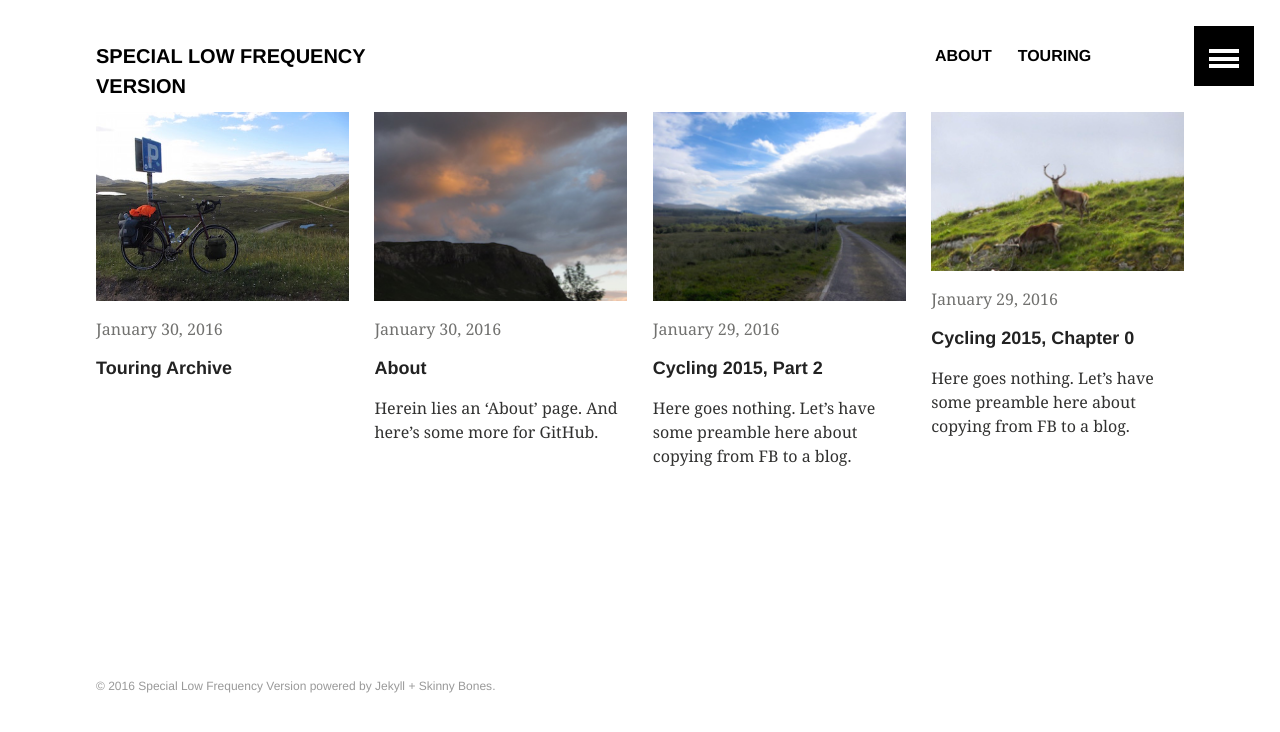
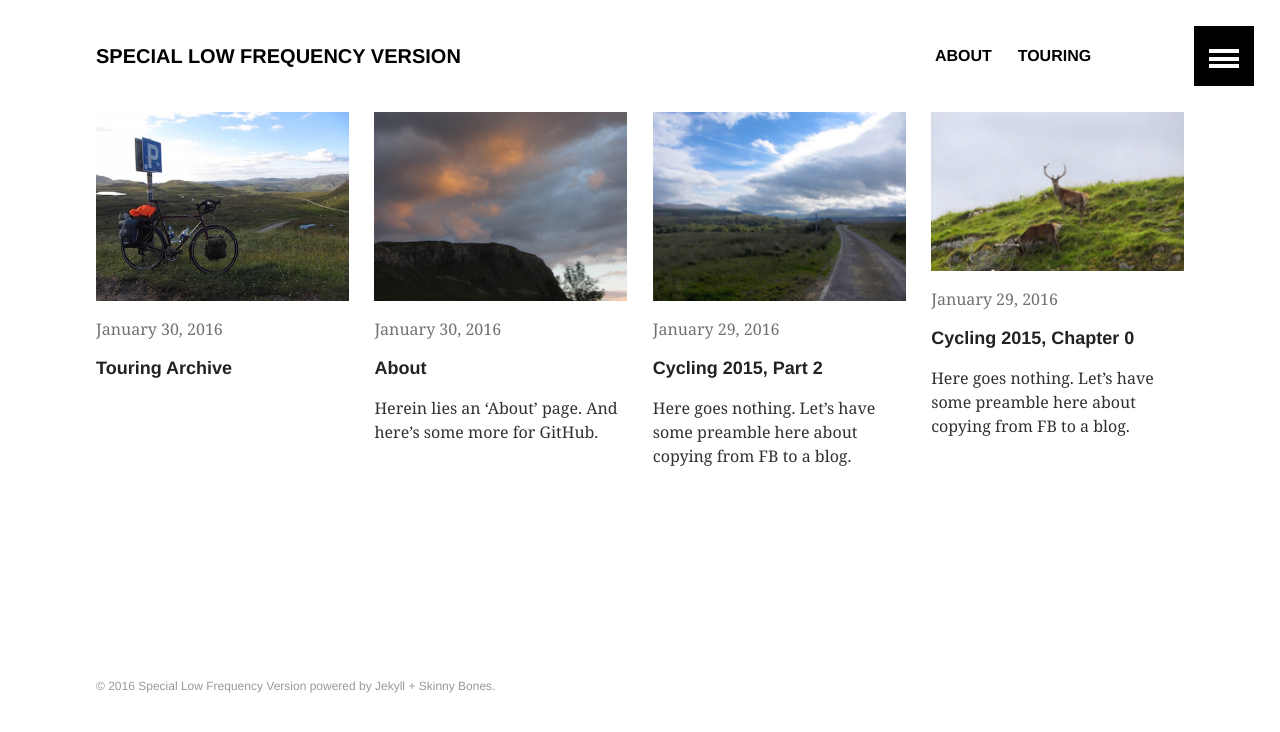
Before and after one commit to ArthurStart/git-blog, a Jekyll site: the page built from index.md, in a window 1280 px wide. Shown: the top 732 px of the page. Built offline with Jekyll 4.4.1, drawn with Linux system fonts in a browser that asks for light colours.

Commit message:
Altered header sass to allow space for new title without wrapping

```diff
--- a/_includes/header.html
+++ b/_includes/header.html
@@ -1,5 +1,5 @@
 <header id="masthead">
-  <div class="inner-wrap">
+   <div class="inner-wrap">
     <a href="{{ site.url }}/" class="site-title">{{ site.title }}</a>
     <nav role="navigation" class="menu top-menu">
         {% include navigation.html %}
--- a/_sass/_layout.scss
+++ b/_sass/_layout.scss
@@ -21,7 +21,7 @@
 .site-title {
 	@include row;
 	@include media($large) {
-		@include span-columns(4);
+		@include span-columns(5);  // Used to be 4. AS edit
 	}
 	padding: (.25 * $masthead-height) 0; // fourth the height to center vertically
 	height: $masthead-height;
@@ -90,7 +90,7 @@
 		@include span-columns(12);
 	}
 	@include media($large) {
-		@include span-columns(7);
+		@include span-columns(6);
 		ul {
 			position: absolute;
 			right: 0;
```
